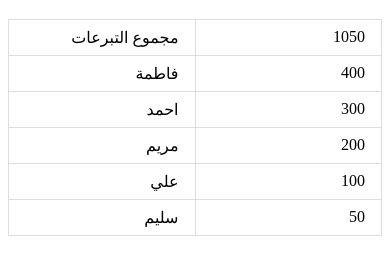
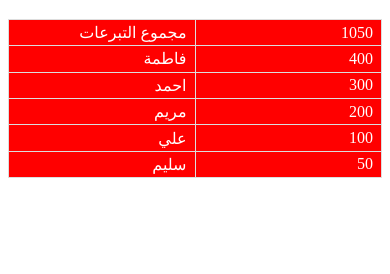
Before and after one commit to wissk011/ESS, a plain HTML site: page index2.html in a window 390 px wide. Shown: the part 62-336 px from the top of the page. Drawn offline with Linux system fonts and the light colour scheme.

Commit message:
Update style2.css

```diff
--- a/style2.css
+++ b/style2.css
@@ -6,6 +6,8 @@ table {
   border: 1px solid #ddd;
   margin: 0;
   padding: 0;
+  background-color: #ff0000;
+  color: #ffffff;
 }
 
 th, td {
@@ -30,3 +32,15 @@ td {
     width: 50%;
   }
 }
+
+/* إضافات خاصة بالهواتف الذكية */
+
+@media (max-width: 768px) {
+  table {
+    font-size: 16px;
+  }
+
+  th, td {
+    padding: 0.2em 0.5em;
+  }
+}
```
